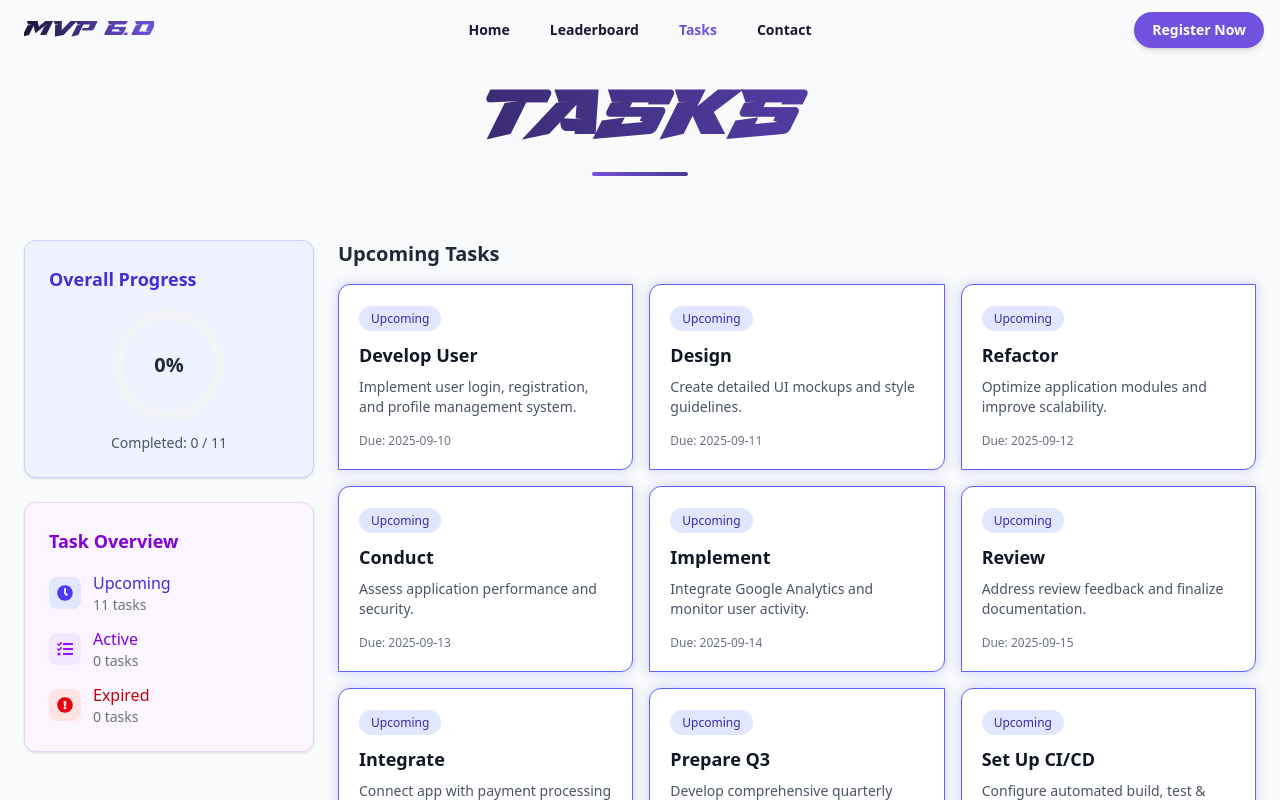
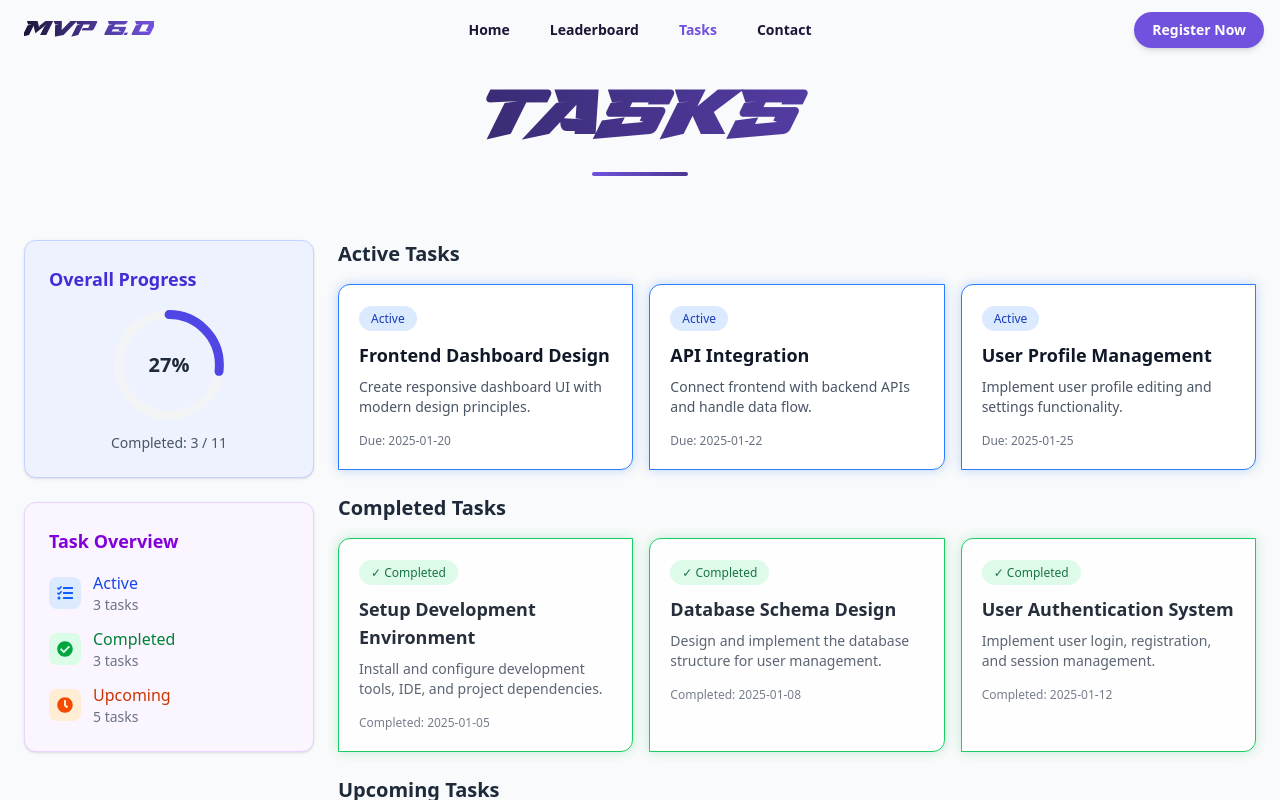
Before and after one commit to cecieee/mvp_6, a React (Vite) app: page /tasks in a window 1280 px wide. Shown: the top 800 px of the page. Built offline with nearby package versions, Linux system fonts and the light colour scheme; a web font is replaced by a local one.

Commit message:
Added some active, inactive tasks

```diff
--- a/src/pages/Tasks.jsx
+++ b/src/pages/Tasks.jsx
@@ -1,131 +1,119 @@
 import React from "react";
-import { FaTasks, FaExclamationCircle, FaClock } from "react-icons/fa";
+import { FaTasks, FaExclamationCircle, FaClock, FaCheckCircle } from "react-icons/fa";
 
 export default function Tasks() {
   const today = new Date();
 
-  const tasks = {
-    active: [
+  const tasks = [
+    // Completed Tasks (past due dates)
     {
-        title: "Develop User",
-        status: "Upcoming",
-        desc: "Implement user login, registration, and profile management system.",
-        due: "2025-09-10",
+      title: "Setup Development Environment",
+      status: "Completed",
+      desc: "Install and configure development tools, IDE, and project dependencies.",
+      due: "2025-01-05",
+      completed: true,
     },
     {
-        title: "Design",
-        status: "Upcoming",
-        desc: "Create detailed UI mockups and style guidelines.",
-        due: "2025-09-11",
+      title: "Database Schema Design",
+      status: "Completed",
+      desc: "Design and implement the database structure for user management.",
+      due: "2025-01-08",
+      completed: true,
     },
     {
-        title: "Refactor",
-        status: "Upcoming",
-        desc: "Optimize application modules and improve scalability.",
-        due: "2025-09-12",
+      title: "User Authentication System",
+      status: "Completed",
+      desc: "Implement user login, registration, and session management.",
+      due: "2025-01-12",
+      completed: true,
+    },
+
+    // Active Tasks (current/recent due dates)
+    {
+      title: "Frontend Dashboard Design",
+      status: "Active",
+      desc: "Create responsive dashboard UI with modern design principles.",
+      due: "2025-01-20",
+      completed: false,
     },
     {
-        title: "Conduct",
-        status: "Upcoming",
-        desc: "Assess application performance and security.",
-        due: "2025-09-13",
+      title: "API Integration",
+      status: "Active",
+      desc: "Connect frontend with backend APIs and handle data flow.",
+      due: "2025-01-22",
+      completed: false,
     },
     {
-        title: "Implement",
+      title: "User Profile Management",
+      status: "Active",
+      desc: "Implement user profile editing and settings functionality.",
+      due: "2025-01-25",
+      completed: false,
+    },
+
+    // Upcoming Tasks (future due dates)
+    {
+      title: "Performance Optimization",
       status: "Upcoming",
-        desc: "Integrate Google Analytics and monitor user activity.",
-        due: "2025-09-14",
+      desc: "Optimize application performance and reduce loading times.",
+      due: "2025-02-01",
+      completed: false,
     },
     {
-        title: "Review",
+      title: "Testing & QA",
       status: "Upcoming",
-        desc: "Address review feedback and finalize documentation.",
-        due: "2025-09-15",
+      desc: "Conduct comprehensive testing and quality assurance.",
+      due: "2025-02-05",
+      completed: false,
     },
     {
-        title: "Integrate",
+      title: "Security Implementation",
       status: "Upcoming",
-        desc: "Connect app with payment processing APIs.",
-        due: "2025-09-16",
-      },
-    ],
-    upcoming: [
-      {
-        title: "Prepare Q3",
-        status: "Upcoming",
-        desc: "Develop comprehensive quarterly roadmap.",
-        due: "2025-09-17",
+      desc: "Implement security measures and vulnerability assessments.",
+      due: "2025-02-10",
+      completed: false,
     },
     {
-        title: "Set Up CI/CD",
+      title: "Documentation",
       status: "Upcoming",
-        desc: "Configure automated build, test & deployment pipelines.",
-        due: "2025-09-18",
+      desc: "Create comprehensive project documentation and user guides.",
+      due: "2025-02-15",
+      completed: false,
     },
     {
-        title: "Update Project",
+      title: "Deployment Setup",
       status: "Upcoming",
-        desc: "Release updates and bug fixes.",
-        due: "2025-09-19",
+      desc: "Configure production environment and deployment pipelines.",
+      due: "2025-02-20",
+      completed: false,
     },
-      {
-        title: "Plan Next",
-        status: "Upcoming",
-        desc: "Organize priorities for next development sprint.",
-        due: "2025-09-20",
-      },
-    ],
-  };
+  ];
 
-  const normalizeDate = (date) =>
-    new Date(date.getFullYear(), date.getMonth(), date.getDate());
+  // Separate tasks by status
+  const activeTasks = tasks.filter((task) => task.status === "Active");
+  const completedTasks = tasks.filter((task) => task.status === "Completed");
+  const upcomingTasks = tasks.filter((task) => task.status === "Upcoming");
 
-  const todayNormalized = normalizeDate(today);
-
-  const normalizeStatus = (task) => {
-    const dueDate = normalizeDate(new Date(task.due));
-
-    // If task is originally upcoming, keep it upcoming
-    if (task.status === "Upcoming") return { ...task, status: "Upcoming" };
-
-    // For active tasks, check if they're expired
-    if (dueDate < todayNormalized) {
-      return { ...task, status: "Expired" };
-    }
-
-    return { ...task, status: "Active" };
-  };
-
-  const allActive = tasks.active.map(normalizeStatus);
-  const allUpcoming = tasks.upcoming.map(normalizeStatus);
-
-  // Separate tasks by their actual status from both arrays
-  const allTasks = [...allActive, ...allUpcoming];
-  const activeTasks = allTasks.filter((t) => t.status === "Active");
-  const upcomingTasks = allTasks.filter((t) => t.status === "Upcoming");
-  const expiredTasks = allTasks.filter((t) => t.status === "Expired");
-
-  const totalTasks = allTasks.length;
-  const completedTasks = activeTasks.length + expiredTasks.length; // Tasks that have been worked on
-  const progress = totalTasks ? Math.round((completedTasks / totalTasks) * 100) : 0;
+  const totalTasks = tasks.length;
+  const progress = Math.round((completedTasks.length / totalTasks) * 100);
 
   const radius = 45;
   const circumference = 2 * Math.PI * radius;
   const offset = circumference - (progress / 100) * circumference;
 
   const statusStyles = {
-    Active: "bg-purple-100 text-purple-800",
-    Upcoming: "bg-indigo-100 text-indigo-800",
-    Expired: "bg-red-100 text-red-800",
+    Active: "bg-blue-100 text-blue-800",
+    Completed: "bg-green-100 text-green-800",
+    Upcoming: "bg-orange-100 text-orange-800",
   };
 
   const borderShadowStyles = {
     Active:
-      "border-purple-500 shadow-[0_0_12px_rgba(139,92,246,0.3)] hover:shadow-[0_0_20px_rgba(139,92,246,0.5)]",
+      "border-blue-500 shadow-[0_0_12px_rgba(59,130,246,0.3)] hover:shadow-[0_0_20px_rgba(59,130,246,0.5)]",
+    Completed:
+      "border-green-500 shadow-[0_0_12px_rgba(34,197,94,0.3)] hover:shadow-[0_0_20px_rgba(34,197,94,0.5)]",
     Upcoming:
-      "border-indigo-500 shadow-[0_0_12px_rgba(99,102,241,0.3)] hover:shadow-[0_0_20px_rgba(99,102,241,0.5)]",
-    Expired:
-      "border-red-500 shadow-[0_0_12px_rgba(239,68,68,0.3)] hover:shadow-[0_0_20px_rgba(239,68,68,0.5)]",
+      "border-orange-500 shadow-[0_0_12px_rgba(249,115,22,0.3)] hover:shadow-[0_0_20px_rgba(249,115,22,0.5)]",
   };
 
   return (
@@ -155,11 +143,23 @@ export default function Tasks() {
         <div className="col-span-1 space-y-6">
           {/* Progress Circle */}
           <div className="bg-indigo-50 rounded-xl p-6 shadow-sm border border-indigo-200">
-            <h2 className="text-lg font-semibold mb-4 text-indigo-700">Overall Progress</h2>
+            <h2 className="text-lg font-semibold mb-4 text-indigo-700">
+              Overall Progress
+            </h2>
             <div className="flex flex-col items-center">
               <div className="w-28 h-28 relative mb-3">
-                <svg className="absolute top-0 left-0 w-full h-full" viewBox="0 0 100 100">
-                  <circle cx="50" cy="50" r={radius} stroke="#f3f4f6" strokeWidth="8" fill="none" />
+                <svg
+                  className="absolute top-0 left-0 w-full h-full"
+                  viewBox="0 0 100 100"
+                >
+                  <circle
+                    cx="50"
+                    cy="50"
+                    r={radius}
+                    stroke="#f3f4f6"
+                    strokeWidth="8"
+                    fill="none"
+                  />
                   <circle
                     cx="50"
                     cy="50"
@@ -179,40 +179,48 @@ export default function Tasks() {
                 </span>
               </div>
               <p className="text-gray-600 text-sm">
-                Completed: {completedTasks} / {totalTasks}
+                Completed: {completedTasks.length} / {totalTasks}
               </p>
             </div>
           </div>
 
           {/* Task Overview */}
           <div className="bg-purple-50 rounded-xl p-6 shadow-sm border border-purple-200">
-            <h2 className="text-lg font-semibold mb-4 text-purple-700">Task Overview</h2>
+            <h2 className="text-lg font-semibold mb-4 text-purple-700">
+              Task Overview
+            </h2>
             <ul className="space-y-3">
               <li className="flex items-center gap-3 text-gray-700">
-                <div className="p-2 bg-indigo-100 rounded-lg">
-                  <FaClock className="text-indigo-600" />
+                <div className="p-2 bg-blue-100 rounded-lg">
+                  <FaTasks className="text-blue-600" />
                 </div>
                 <div>
-                  <p className="font-medium text-indigo-700">Upcoming</p>
-                  <p className="text-sm text-gray-500">{upcomingTasks.length} tasks</p>
+                  <p className="font-medium text-blue-700">Active</p>
+                  <p className="text-sm text-gray-500">
+                    {activeTasks.length} tasks
+                  </p>
                 </div>
               </li>
               <li className="flex items-center gap-3 text-gray-700">
-                <div className="p-2 bg-purple-100 rounded-lg">
-                  <FaTasks className="text-purple-600" />
+                <div className="p-2 bg-green-100 rounded-lg">
+                  <FaCheckCircle className="text-green-600" />
                 </div>
                 <div>
-                  <p className="font-medium text-purple-700">Active</p>
-                  <p className="text-sm text-gray-500">{activeTasks.length} tasks</p>
+                  <p className="font-medium text-green-700">Completed</p>
+                  <p className="text-sm text-gray-500">
+                    {completedTasks.length} tasks
+                  </p>
                 </div>
               </li>
               <li className="flex items-center gap-3 text-gray-700">
-                <div className="p-2 bg-red-100 rounded-lg">
-                  <FaExclamationCircle className="text-red-600" />
+                <div className="p-2 bg-orange-100 rounded-lg">
+                  <FaClock className="text-orange-600" />
                 </div>
                 <div>
-                  <p className="font-medium text-red-700">Expired</p>
-                  <p className="text-sm text-gray-500">{expiredTasks.length} tasks</p>
+                  <p className="font-medium text-orange-700">Upcoming</p>
+                  <p className="text-sm text-gray-500">
+                    {upcomingTasks.length} tasks
+                  </p>
                 </div>
               </li>
             </ul>
@@ -224,19 +232,53 @@ export default function Tasks() {
           {/* Active Tasks */}
           {activeTasks.length > 0 && (
             <div>
-              <h2 className="text-xl font-bold mb-4 text-gray-800">Active Tasks</h2>
+              <h2 className="text-xl font-bold mb-4 text-gray-800">
+                Active Tasks
+              </h2>
               <div className="grid grid-cols-1 md:grid-cols-2 xl:grid-cols-3 gap-4">
                 {activeTasks.map((task, index) => (
                   <div
                     key={index}
                     className={`bg-white p-5 border rounded-tl-xl rounded-br-xl transition-shadow duration-300 ${borderShadowStyles[task.status]}`}
                   >
-                    <span className={`px-3 py-1 text-xs font-medium rounded-full ${statusStyles[task.status]}`}>
+                    <span
+                      className={`px-3 py-1 text-xs font-medium rounded-full ${statusStyles[task.status]}`}
+                    >
                       {task.status}
                     </span>
-                    <h3 className="text-lg font-semibold mt-3 mb-2 text-gray-900">{task.title}</h3>
+                    <h3 className="text-lg font-semibold mt-3 mb-2 text-gray-900">
+                      {task.title}
+                    </h3>
                     <p className="text-gray-600 text-sm mb-4">{task.desc}</p>
                     <div className="text-xs text-gray-500">Due: {task.due}</div>
+                  </div>
+                ))}
+              </div>
+            </div>
+          )}
+
+          {/* Completed Tasks */}
+          {completedTasks.length > 0 && (
+            <div>
+              <h2 className="text-xl font-bold mb-4 text-gray-800">
+                Completed Tasks
+              </h2>
+              <div className="grid grid-cols-1 md:grid-cols-2 xl:grid-cols-3 gap-4">
+                {completedTasks.map((task, index) => (
+                  <div
+                    key={index}
+                    className={`bg-white p-5 border rounded-tl-xl rounded-br-xl transition-shadow duration-300 ${borderShadowStyles[task.status]} opacity-90`}
+                  >
+                    <span
+                      className={`px-3 py-1 text-xs font-medium rounded-full ${statusStyles[task.status]}`}
+                    >
+                      ✓ {task.status}
+                    </span>
+                    <h3 className="text-lg font-semibold mt-3 mb-2 text-gray-900">
+                      {task.title}
+                    </h3>
+                    <p className="text-gray-600 text-sm mb-4">{task.desc}</p>
+                    <div className="text-xs text-gray-500">Completed: {task.due}</div>
                   </div>
                 ))}
               </div>
@@ -246,39 +288,23 @@ export default function Tasks() {
           {/* Upcoming Tasks */}
           {upcomingTasks.length > 0 && (
             <div>
-              <h2 className="text-xl font-bold mb-4 text-gray-800">Upcoming Tasks</h2>
+              <h2 className="text-xl font-bold mb-4 text-gray-800">
+                Upcoming Tasks
+              </h2>
               <div className="grid grid-cols-1 md:grid-cols-2 xl:grid-cols-3 gap-4">
                 {upcomingTasks.map((task, index) => (
                   <div
                     key={index}
                     className={`bg-white p-5 border rounded-tl-xl rounded-br-xl transition-shadow duration-300 ${borderShadowStyles[task.status]}`}
                   >
-                    <span className={`px-3 py-1 text-xs font-medium rounded-full ${statusStyles[task.status]}`}>
+                    <span
+                      className={`px-3 py-1 text-xs font-medium rounded-full ${statusStyles[task.status]}`}
+                    >
                       {task.status}
                     </span>
-                    <h3 className="text-lg font-semibold mt-3 mb-2 text-gray-900">{task.title}</h3>
-                    <p className="text-gray-600 text-sm mb-4">{task.desc}</p>
-                    <div className="text-xs text-gray-500">Due: {task.due}</div>
-                  </div>
-                ))}
-              </div>
-            </div>
-          )}
-
-          {/* Expired Tasks */}
-          {expiredTasks.length > 0 && (
-            <div>
-              <h2 className="text-xl font-bold mb-4 text-gray-800">Expired Tasks</h2>
-              <div className="grid grid-cols-1 md:grid-cols-2 xl:grid-cols-3 gap-4">
-                {expiredTasks.map((task, index) => (
-                  <div
-                    key={index}
-                    className={`bg-white p-5 border rounded-tl-xl rounded-br-xl transition-shadow duration-300 ${borderShadowStyles[task.status]}`}
-                  >
-                    <span className={`px-3 py-1 text-xs font-medium rounded-full ${statusStyles[task.status]}`}>
-                      {task.status}
-                    </span>
-                    <h3 className="text-lg font-semibold mt-3 mb-2 text-gray-900">{task.title}</h3>
+                    <h3 className="text-lg font-semibold mt-3 mb-2 text-gray-900">
+                      {task.title}
+                    </h3>
                     <p className="text-gray-600 text-sm mb-4">{task.desc}</p>
                     <div className="text-xs text-gray-500">Due: {task.due}</div>
                   </div>
```
Lines whose indentation alone changed are shown as unchanged.
